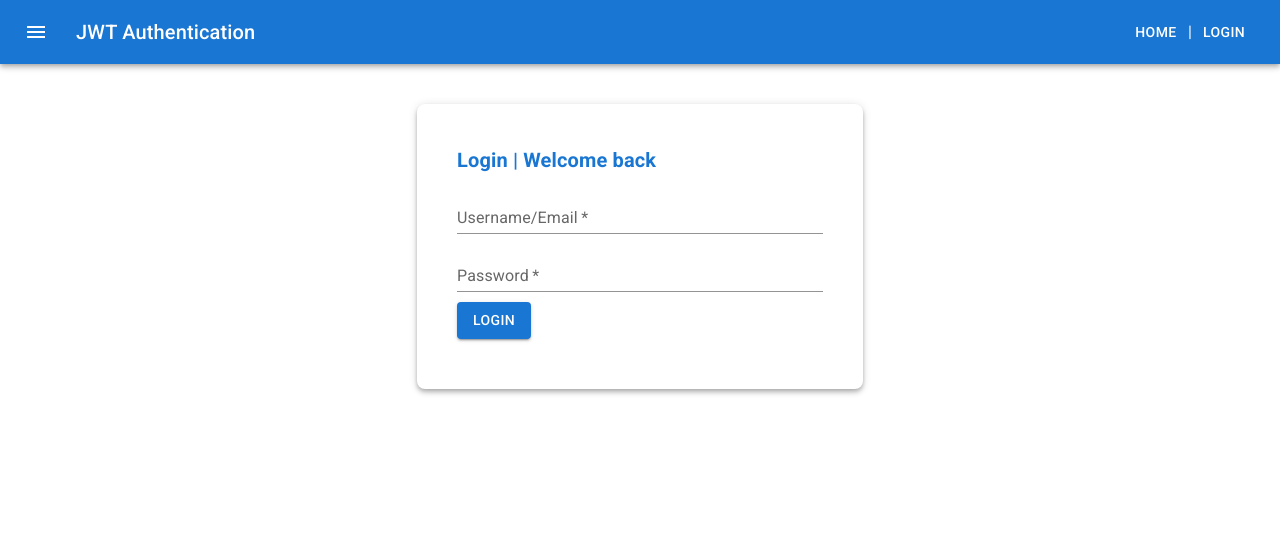
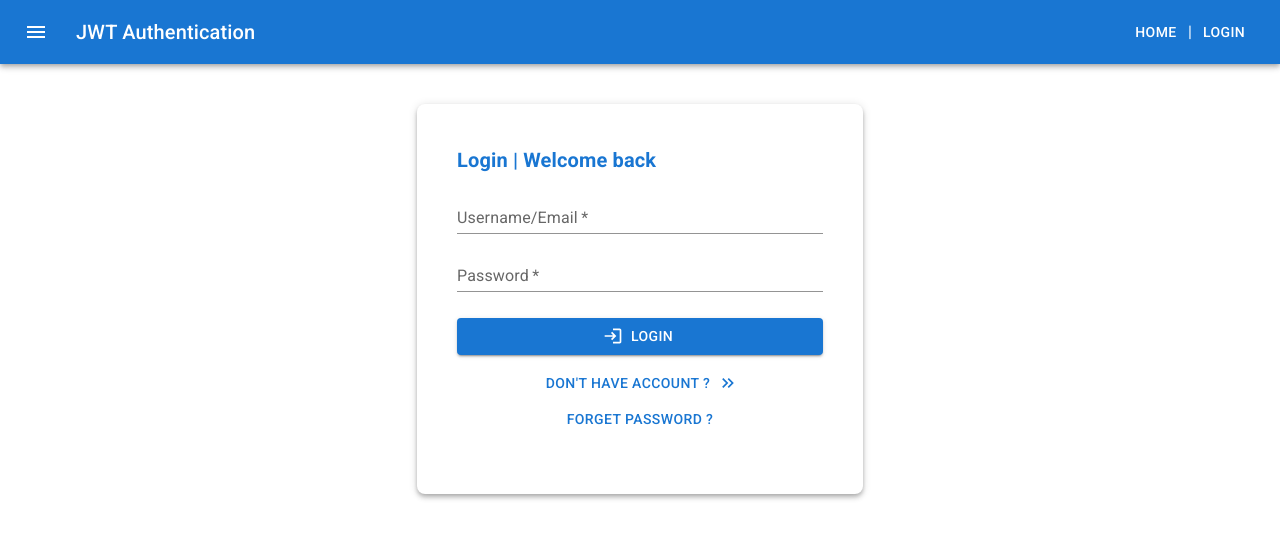
Before and after one commit to J0-Y0/Authentication, a React (Create React App) app in the folder frontend/: page /login in a window 1280 px wide. Shown: the top 538 px of the page. Built offline with nearby package versions, Linux system fonts and the light colour scheme.

Commit message:
loading button dynamic width

```diff
--- a/frontend/src/pages/LoginPage.js
+++ b/frontend/src/pages/LoginPage.js
@@ -1,8 +1,9 @@
 import React, { useContext } from 'react'
 import AuthContext from '../context/AuthContext'
-import { Box, Button, Paper, TextField, Typography } from '@mui/material';
+import { Box, Button, ButtonGroup, Paper, TextField, Typography } from '@mui/material';
 import { LoadingButton } from '../utils/LoadingBar';
-
+import LoginIcon from '@mui/icons-material/Login';
+import KeyboardDoubleArrowRightIcon from "@mui/icons-material/KeyboardDoubleArrowRight";
 const  LoginPage = () => {
   const { loginUser } = useContext(AuthContext)
 
@@ -27,7 +28,6 @@ const  LoginPage = () => {
           </Typography>
           <TextField
             fullWidth
-            id="standard-basic"
             label="Username/Email"
             variant="standard"
             required
@@ -37,15 +37,25 @@ const  LoginPage = () => {
           />
           <TextField
             fullWidth
-            id="standard-basic"
             label="Password"
             variant="standard"
             required
             name="password"
             type="password"
           />
-          <LoadingButton type="submit"  value='Login'/>
-
+          <Box
+            display={"flex"}
+            sx={{ justifyContent: "center", flexDirection: "column",marginY:2 }}
+          >
+            <LoadingButton startIcon = {<LoginIcon/>} type="submit" value="Login" width = "100%" />
+            {/* <Typography> Don't have an account</Typography> */}
+            <Button endIcon = {<KeyboardDoubleArrowRightIcon/>}  variant="text" href="/signup" component="a">
+              Don't have account ?
+            </Button>
+           <Button variant="text" href="/signup" component="a">
+            Forget Password ?
+          </Button>
+          </Box>
         </form>
       </Paper>
     </Box>
--- a/frontend/src/utils/LoadingBar.js
+++ b/frontend/src/utils/LoadingBar.js
@@ -16,12 +16,12 @@ export const LoadingBar = () => {
     return ( loading&&<LinearProgress />);
 }
 
-export  function LoadingButton({value ="Send",type="button"}) {
+export  function LoadingButton({width,value ="Send",type="button" ,...others}) {
   const { loading } = React.useContext(AuthContext);
   return (
-    <Box sx={{ display: "flex", alignItems: "center" }}>
-      <Box sx={{ marginY: "10px" , position: "relative" }}>
-        <Button variant="contained" disabled={loading} type={type}>
+    <Box sx={{ display: "flex", alignItems: "center" ,width:{width} }}      >
+      <Box sx={{ marginY: "10px" , position: "relative",width:{width} }}>
+        <Button variant="contained" disabled={loading} type={type} sx={{width : {width}}} {...others}>
           {value}
         </Button>
         {loading && (
```
